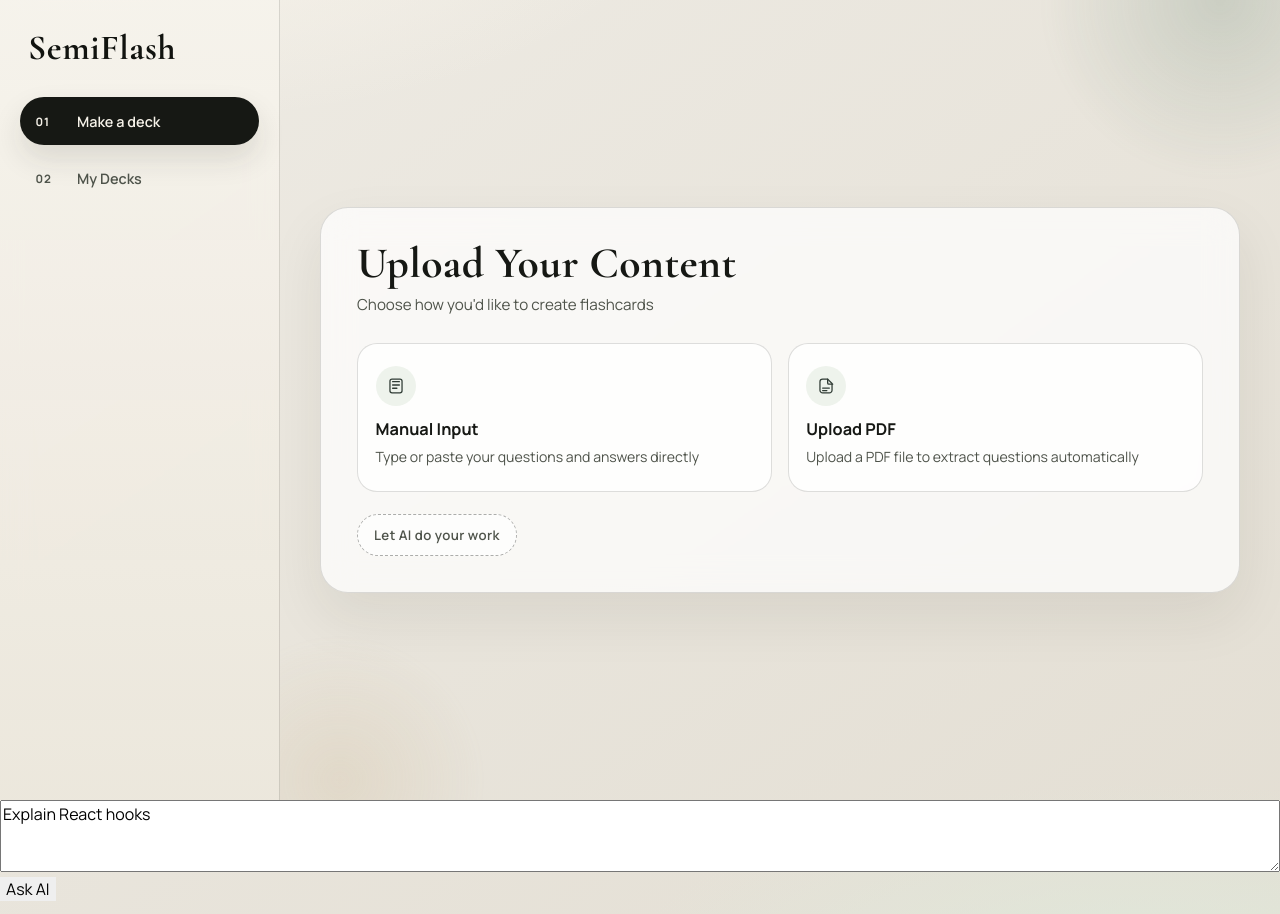
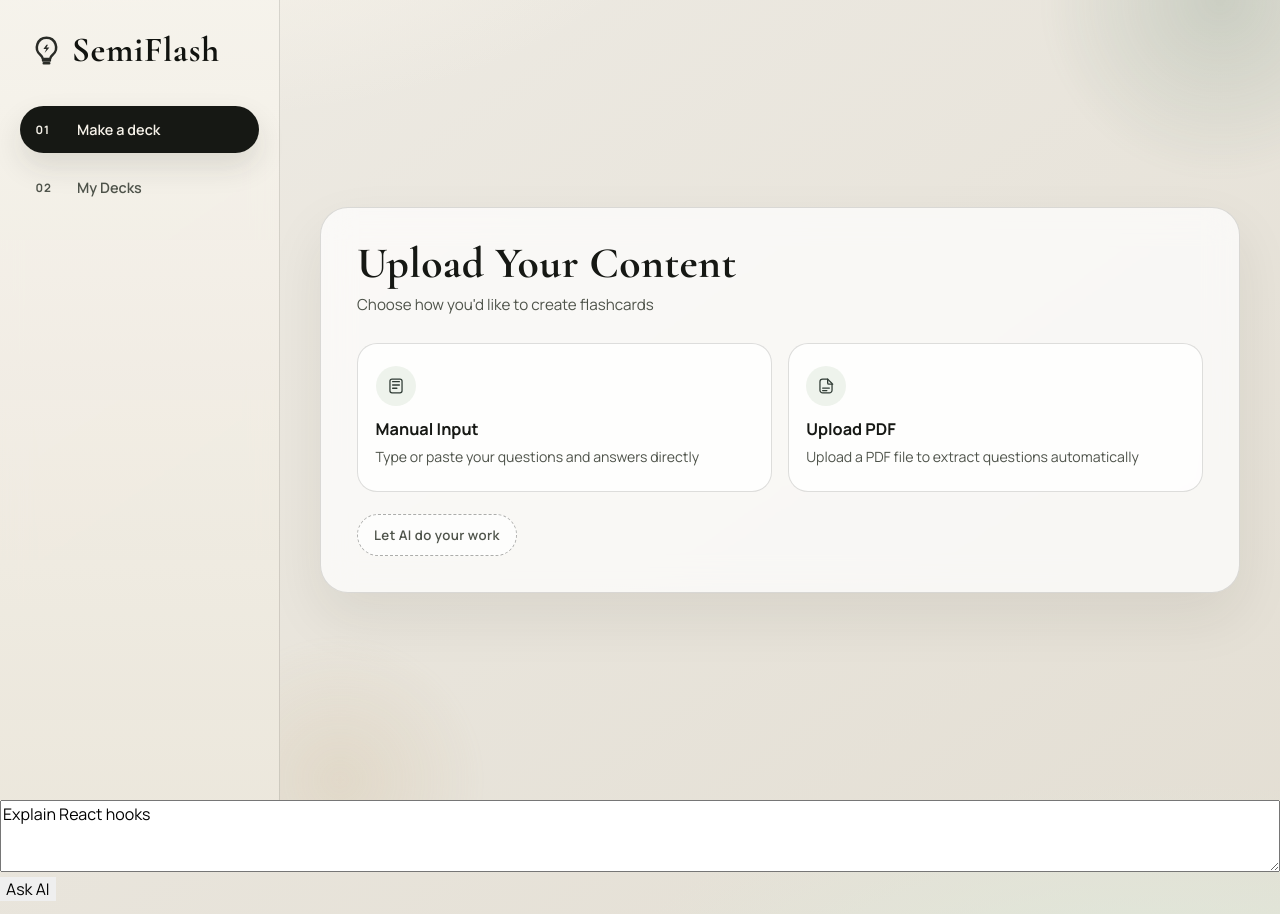
Before and after one commit to well-bluu/hackathon-CW-semicolon, a React (Vite) app in the folder SemiFlash/: page / in a window 1280 px wide. Built offline with nearby package versions, Linux system fonts and the light colour scheme.

Commit message:
Added logo

```diff
--- a/SemiFlash/src/Header.css
+++ b/SemiFlash/src/Header.css
@@ -24,11 +24,28 @@
 }
 
 .sidebar h1 {
+  display: inline-flex;
+  align-items: center;
+  gap: 0.42rem;
   font-family: var(--font-display);
   font-size: 2.2rem;
   line-height: 0.95;
   letter-spacing: 0.02em;
   color: #11130f;
+}
+
+.brand-icon {
+  display: inline-flex;
+  align-items: center;
+  justify-content: center;
+  width: 1.05em;
+  height: 1.05em;
+  color: #2a2c27;
+}
+
+.brand-icon svg {
+  width: 100%;
+  height: 100%;
 }
 
 .sidebar-nav {
--- a/SemiFlash/src/Header.jsx
+++ b/SemiFlash/src/Header.jsx
@@ -4,7 +4,24 @@ function Header({ currentView, onMakeDeck, onMyDecks, onRestart }) {
   return (
     <aside className="sidebar">
       <div className="sidebar-header">
-        <h1>SemiFlash</h1>
+        <h1>
+          <span className="brand-icon" aria-hidden="true">
+            <svg viewBox="0 0 24 24" fill="none">
+              <path
+                d="M9.75 18.5h4.5M10.2 20.25h3.6M12 3.75a6.25 6.25 0 0 0-3.88 11.15c.82.67 1.38 1.62 1.55 2.66h4.66c.17-1.04.73-2 1.55-2.66A6.25 6.25 0 0 0 12 3.75Z"
+                stroke="currentColor"
+                strokeWidth="1.6"
+                strokeLinecap="round"
+                strokeLinejoin="round"
+              />
+              <path
+                d="m12 8.2-2 2.85h1.9l-1.1 2.6 3.1-3.6h-1.95l1.05-1.85Z"
+                fill="currentColor"
+              />
+            </svg>
+          </span>
+          SemiFlash
+        </h1>
       </div>
 
       <nav className="sidebar-nav">
```
